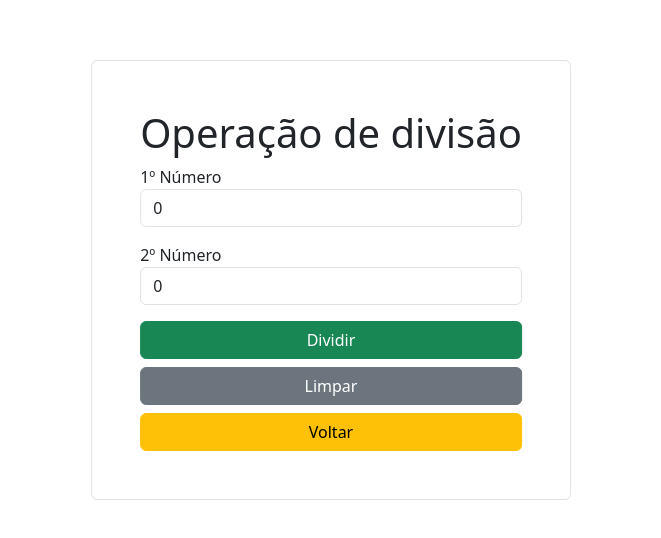
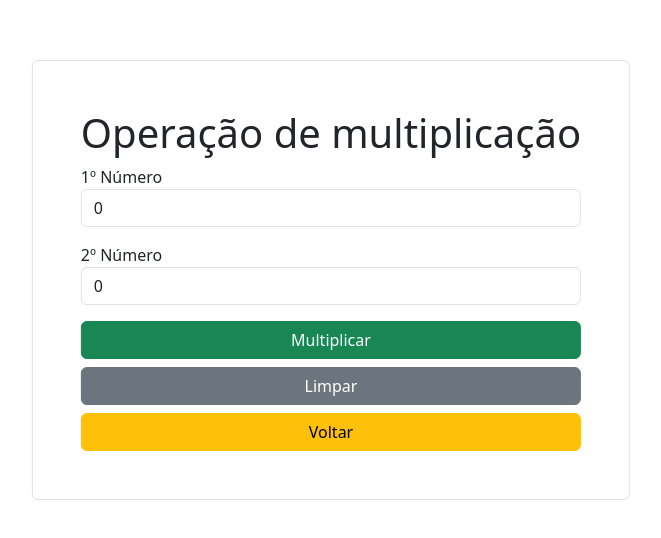
Before and after one commit to prof-matheus-zanetoni/projeto-vue-01-unifunec, a Vue app: page / in a window 1280 px wide. Shown: the part 120-658 px from the top of the page, without its empty margins (309-970 px from the left). Built offline with nearby package versions, Linux system fonts and the light colour scheme.

Commit message:
Criando a página de multiplicação

```diff
--- a/src/Divisao.vue
+++ b/src/Divisao.vue
@@ -4,11 +4,11 @@
         <form @submit.prevent="dividir()">
             <div class="col">
                 <label for="n1">1º Número</label>
-                <input type="number" name="n1" id="n1" class="form-control" v-model="n1" />
+                <input type="number" name="n1" id="n1" :disabled="campoDesabilitado" class="form-control" v-model="n1" />
             </div>
             <div class="col mt-3">
                 <label for="n2">2º Número</label>
-                <input type="number" name="n2" id="n2" class="form-control" v-model="n2" />
+                <input type="number" name="n2" id="n2" :disabled="campoDesabilitado" class="form-control" v-model="n2" />
             </div>
             <div class="col text-center mt-3 d-grid gap-2">
                 <button type="submit" class="btn btn-success">Dividir</button>
@@ -16,8 +16,7 @@
                 <router-link to="/" class="btn btn-warning">Voltar</router-link>
             </div>
         </form>
-        <h3 v-if="divisao != null" class="mt-3 text-center">A divisão entre {{ n1 }} e {{ n2 }} é {{ divisao }}
-        </h3>
+        <h3 v-if="divisao != null" class="mt-3 text-center">A divisão entre {{ n1 }} e {{ n2 }} é {{ divisao }}</h3>
     </div>
 </template>
 
@@ -27,8 +26,10 @@ import { ref } from 'vue'
 const n1 = ref(0)
 const n2 = ref(0)
 const divisao = ref(null)
+const campoDesabilitado = ref(false)
 
 function dividir() {
+    campoDesabilitado.value = true
     if(n2.value == 0) {
         alert("O divisor não pode ser zero!");
     } else {
@@ -37,6 +38,7 @@ function dividir() {
 }
 
 function limparReferencias() {
+    campoDesabilitado.value = false
     n1.value = n2.value = 0
     divisao.value = null
 }
--- a/src/Multiplicacao.vue
+++ b/src/Multiplicacao.vue
@@ -0,0 +1,42 @@
+<template>
+    <div class="position-absolute top-50 start-50
+    translate-middle border p-5 rounded">
+        <h1 class="text-center">Operação de multiplicação</h1>
+        <form @submit.prevent="multiplicar()">
+            <div class="col">
+                <label for="n1">1º Número</label>
+                <input type="number" name="n1" :disabled="campoDesabilitado" id="n1" class="form-control" v-model="n1" />
+            </div>
+            <div class="col mt-3">
+                <label for="n2">2º Número</label>
+                <input type="number" name="n2" :disabled="campoDesabilitado" id="n2" class="form-control" v-model="n2" />
+            </div>
+            <div class="col text-center mt-3 d-grid gap-2">
+                <button type="submit" class="btn btn-success">Multiplicar</button>
+                <button type="button" @click="limparReferencias()" class="btn btn-secondary">Limpar</button>
+                <router-link to="/" class="btn btn-warning">Voltar</router-link>
+            </div>
+        </form>
+        <h3 v-if="multiplicacao != null" class="mt-3 text-center">O produto entre {{ n1 }} e {{ n2 }} é {{ multiplicacao }}</h3>
+    </div>
+</template>
+
+<script setup>
+    import { ref } from 'vue'
+
+    const n1 = ref(0)
+    const n2 = ref(0)
+    const multiplicacao = ref(null)
+    const campoDesabilitado = ref(false)
+
+    function multiplicar() {
+        campoDesabilitado.value = true
+        multiplicacao.value = n1.value * n2.value
+    }
+
+    function limparReferencias() {
+        campoDesabilitado.value = false
+        n1.value = n2.value = 0
+        multiplicacao.value = null
+    }
+</script>
--- a/src/router/index.js
+++ b/src/router/index.js
@@ -6,7 +6,7 @@ const router = createRouter({
     {
       path: '/',
       name: 'home',
-      component: () => import("../Divisao.vue")
+      component: () => import("../Multiplicacao.vue")
     }
   ]
 })
```
